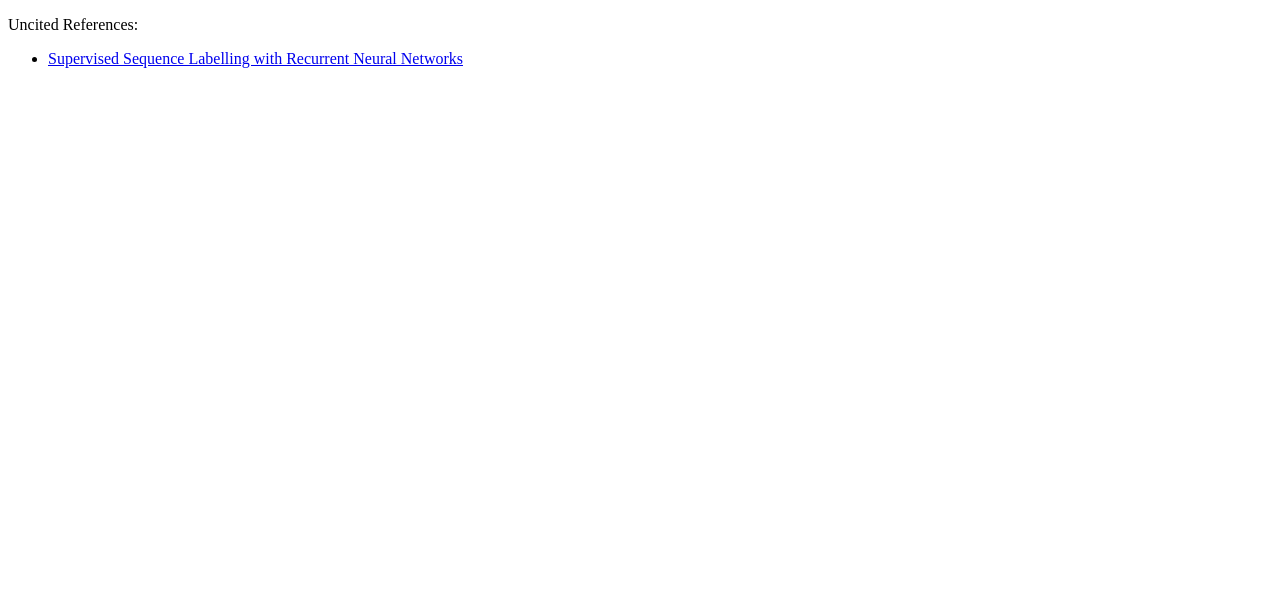
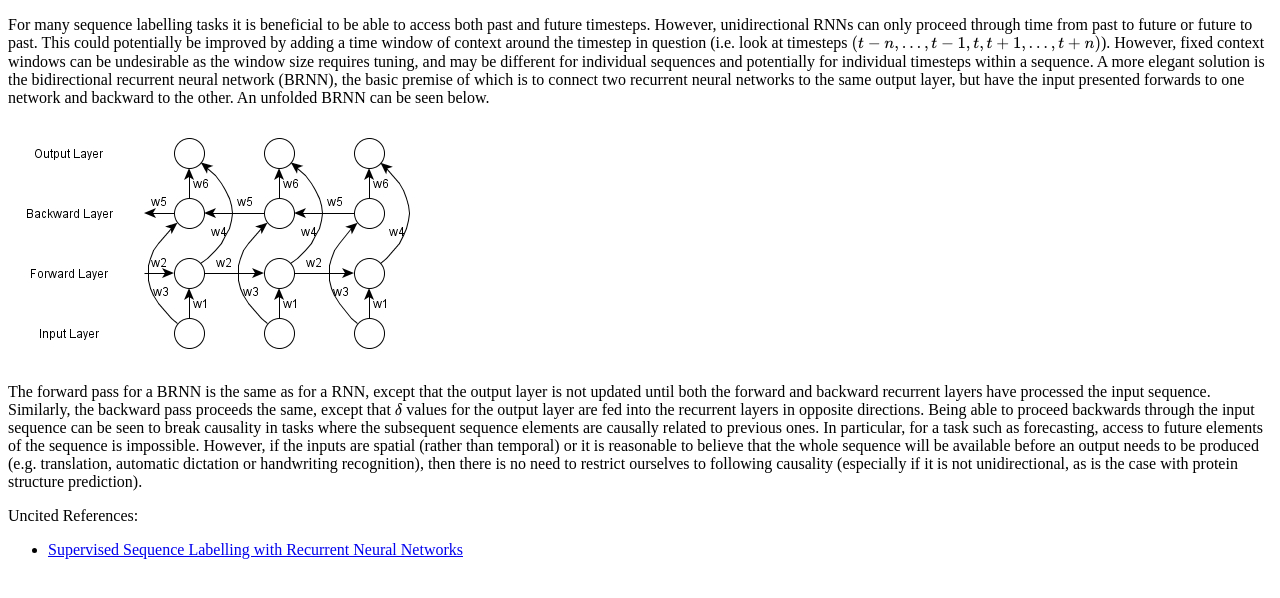
Before and after one commit to SimonCB765/NeuralNetworkNotes, a plain HTML site: page RNN/Bidirectional.html in a window 1280 px wide. Drawn offline with nearby package versions, Linux system fonts and the light colour scheme; some packages are replaced by stand-ins of ours.

Commit message:
Added simple BRNN notes

```diff
--- a/RNN/Bidirectional.html
+++ b/RNN/Bidirectional.html
@@ -12,6 +12,30 @@
         </script>
     </head>
     <body>
+        <p>
+            For many sequence labelling tasks it is beneficial to be able to access both past and future timesteps.
+            However, unidirectional RNNs can only proceed through time from past to future or future to past. This
+            could potentially be improved by adding a time window of context around the timestep in question (i.e.
+            look at timesteps $(t-n, \ldots, t-1, t, t+1, \ldots, t+n)$). However, fixed context windows can be
+            undesirable as the window size requires tuning, and may be different for individual sequences and
+            potentially for individual timesteps within a sequence. A more elegant solution is the bidirectional
+            recurrent neural network (BRNN), the basic premise of which is to connect two recurrent neural networks
+            to the same output layer, but have the input presented forwards to one network and backward to the other.
+            An unfolded BRNN can be seen below.
+        </p>
+        <img src="../Images/RNN/UnrolledBRNN.jpg">
+        <p>
+            The forward pass for a BRNN is the same as for a RNN, except that the output layer is not updated until
+            both the forward and backward recurrent layers have processed the input sequence. Similarly, the backward
+            pass proceeds the same, except that $\delta$ values for the output layer are fed into the recurrent layers
+            in opposite directions. Being able to proceed backwards through the input sequence can be seen to break
+            causality in tasks where the subsequent sequence elements are causally related to previous ones. In
+            particular, for a task such as forecasting, access to future elements of the sequence is impossible.
+            However, if the inputs are spatial (rather than temporal) or it is reasonable to believe that the whole
+            sequence will be available before an output needs to be produced (e.g. translation, automatic dictation
+            or handwriting recognition), then there is no need to restrict ourselves to following causality
+            (especially if it is not unidirectional, as is the case with protein structure prediction).
+        </p>
         <p>Uncited References:</p>
         <ul>
             <li>
```
Also changed, not shown: RNN/Introduction.html (+1 -1 lines), RNN/Unidirectional.html (+1 -1 lines), Images/RNN/UnrolledBRNN.jpg (added), 1 other file.
